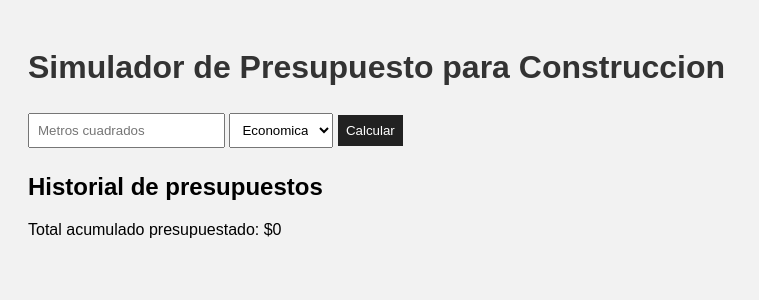
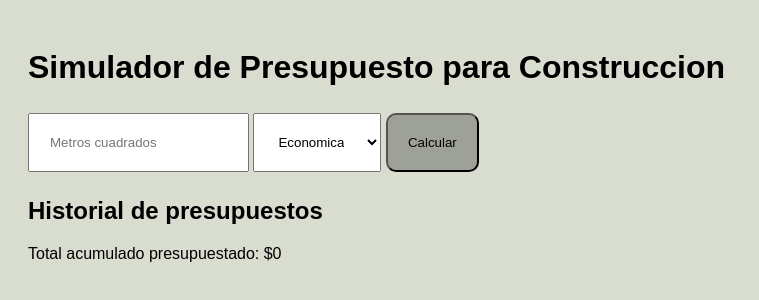
Before and after one commit to AgusCuello29/Simulador-JS, a plain HTML site: page index.html in a window 1280 px wide. Shown: the whole page, without its empty margins (0-759 px from the left). Drawn offline with Linux system fonts and the light colour scheme.

Commit message:
mod. css

```diff
--- a/css/style.css
+++ b/css/style.css
@@ -1,11 +1,11 @@
 body {
     font-family: Arial, sans-serif;
-    background-color: #f2f2f2;
+    background-color: #a3ac8d67;
     padding: 20px;
 }
 
 h1 {
-    color: #333;
+    color: #000000;
 }
 
 form {
@@ -13,15 +13,15 @@ form {
 }
 
 input, select, button {
-    padding: 8px;
+    padding: 20px;
     margin: 5px 0;
 }
 
 button {
-    background-color: #222;
-    color: white;
-    border: none;
-    cursor: pointer;
+    background-color: #22222252;
+    color: rgb(0, 0, 0);
+    border-radius: 10px;
+
 }
 
 button:hover {
```
